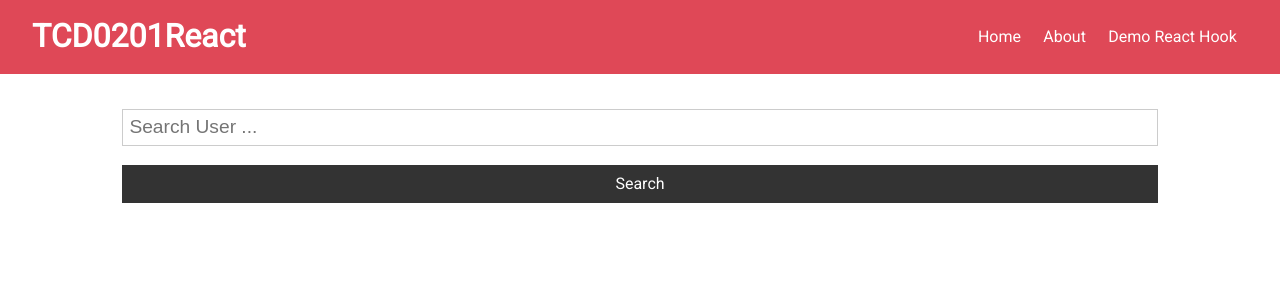
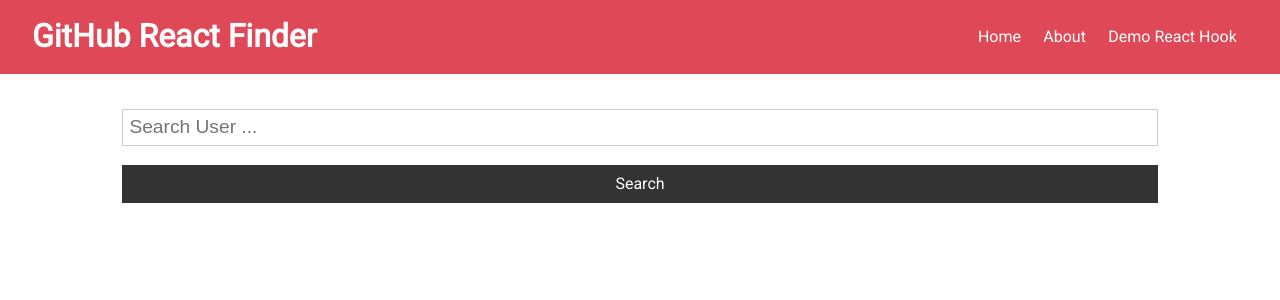
Before and after one commit to vinhhn3/TCD0201React, a React (Create React App) app in the folder tcd0201/: page / in a window 1280 px wide. Shown: the top 300 px of the page. Built offline with nearby package versions, Linux system fonts and the light colour scheme.

Commit message:
Change Navbar title

```diff
--- a/tcd0201/src/components/layout/Navbar.js
+++ b/tcd0201/src/components/layout/Navbar.js
@@ -4,7 +4,7 @@ import { Link } from "react-router-dom";
 const Navbar = ({ title }) => {
   return (
     <div className="navbar bg-primary">
-      <h1>{title}</h1>
+      <h1>GitHub React Finder</h1>
       <ul>
         <li>
           <Link to="/">Home</Link>
```
